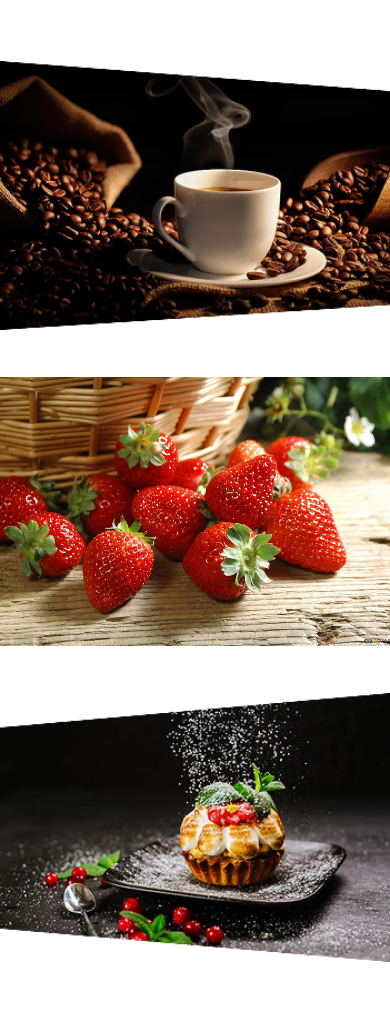
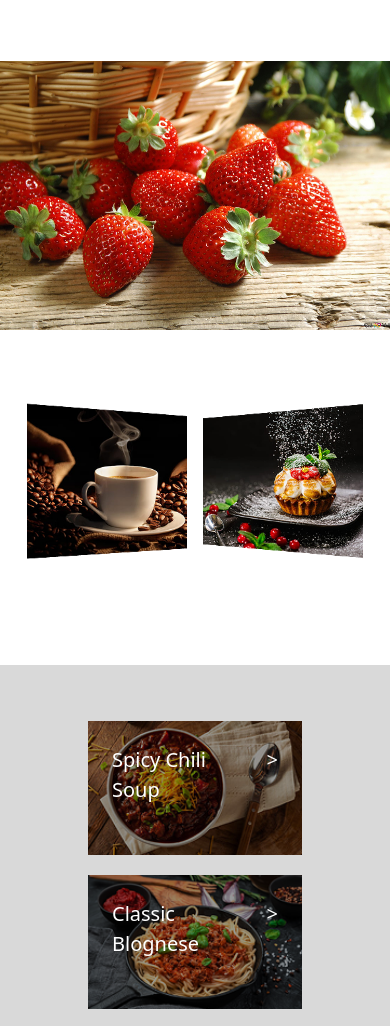
Before and after one commit to Manar-sami/Food-Order, a website: page views/menu.html in a window 390 px wide. Shown: the part 7509-8535 px from the top of the page. Drawn offline with Linux system fonts and the light colour scheme.

Commit message:
improve responsiveness for Chef's Pick section

```diff
--- a/views/menu.html
+++ b/views/menu.html
@@ -411,15 +411,20 @@
   </div>
   <div class="container mx-auto">
     <div class="grid grid-cols-1 md:grid-cols-3  gap-11.75  py-8 ">
-    <div>
+    <div class="hidden md:block">
       <img src="./../assets/image/home/chef's-pick/coffee-beans-hot-cup-coffee-bag-wallpaper-preview.png" alt="coffee-beans-hot-cup-coffee" class="w-full ">
     </div>
     <div>
       <img src="./../assets/image/home/chef's-pick/strawberries-fruit-wallpaper-2560x1600_7 (1).png" alt="strawberries-fruit" class="w-full md:-translate-y-6 md:scale-110 ">
     </div>
-    <div>
+    <div class="hidden md:block">
       <img src="./../assets/image/home/chef's-pick/HD-wallpaper-food-dessert-still-life.png" alt="HD-wallpaper-food-dessert" class="w-full">
     </div>
+
+    <div class="flex md:hidden justify-center gap-4 mt-6">
+          <img src="./../assets/image/home/chef's-pick/coffee-beans-hot-cup-coffee-bag-wallpaper-preview.png" class="w-40 h-40 object-cover">
+          <img src="./../assets/image/home/chef's-pick/HD-wallpaper-food-dessert-still-life.png" class="w-40 h-40 object-cover">
+      </div>
   </div>
   </div>
 
```
Also changed, not shown: index.html (+8 -3 lines), assets/css/output.css.
